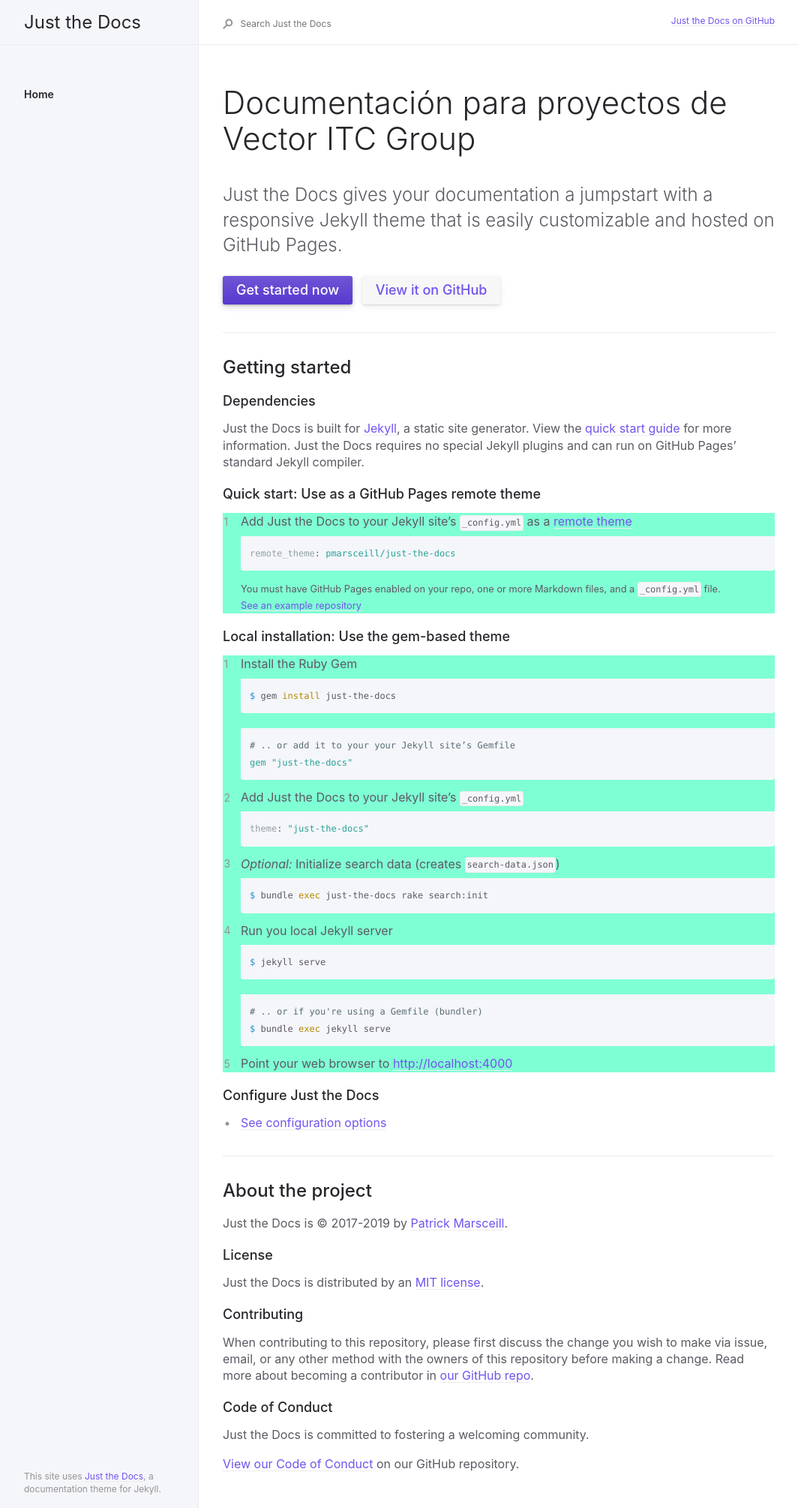
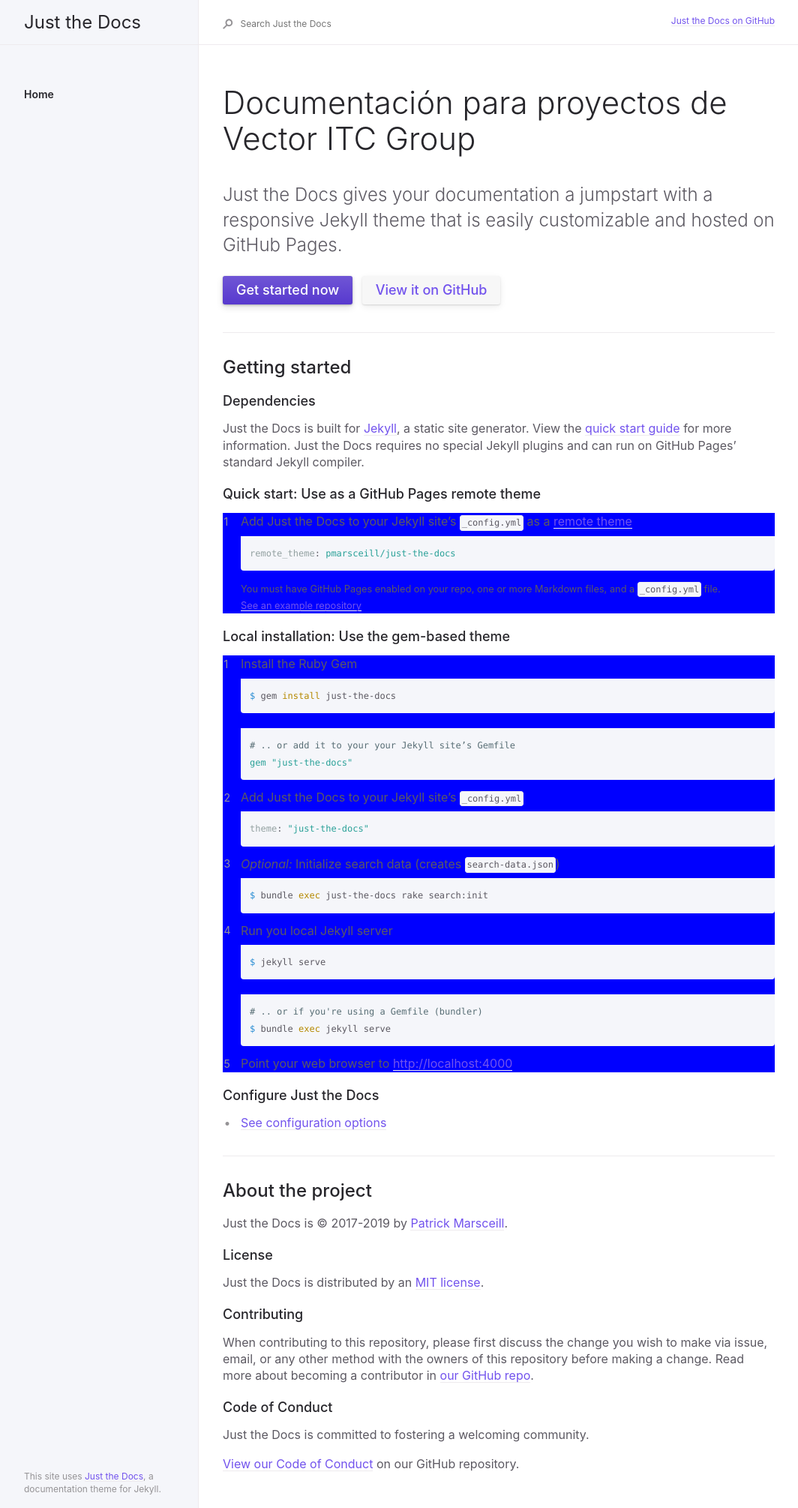
Before and after one commit to abeltranes/abeltranes.github.io, a Jekyll site: the page built from index.md, in a window 1280 px wide. Shown: the whole page at 75% size, without its empty margins (91-1155 px from the left). Built offline with Jekyll 4.4.1, drawn with Linux system fonts in a browser that asks for light colours.

Commit message:
Update content.scss

```diff
--- a/_sass/content.scss
+++ b/_sass/content.scss
@@ -20,7 +20,7 @@
   ol {
     list-style-type: none;
     counter-reset: step-counter;
-    background-color: aquamarine;
+    background-color: blue;
     position: sticky;
     top: 0;
     z-index: 1000;
```
